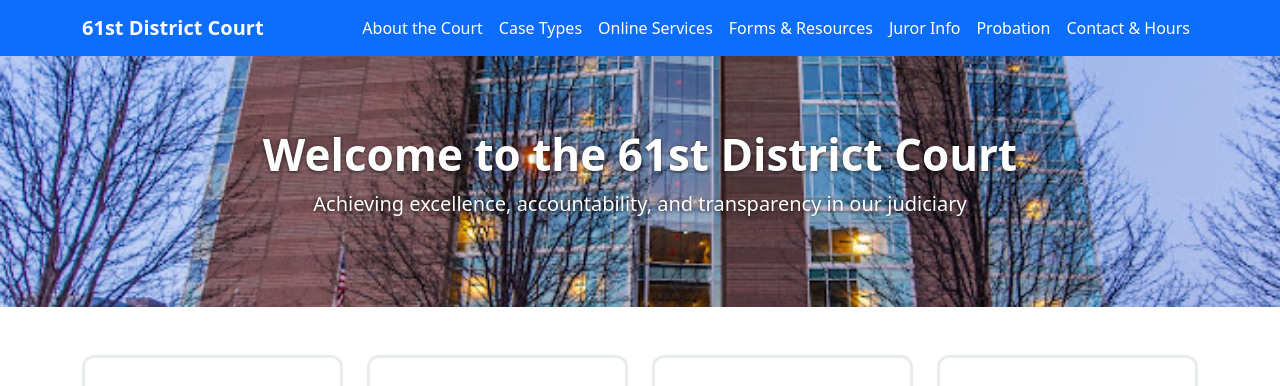
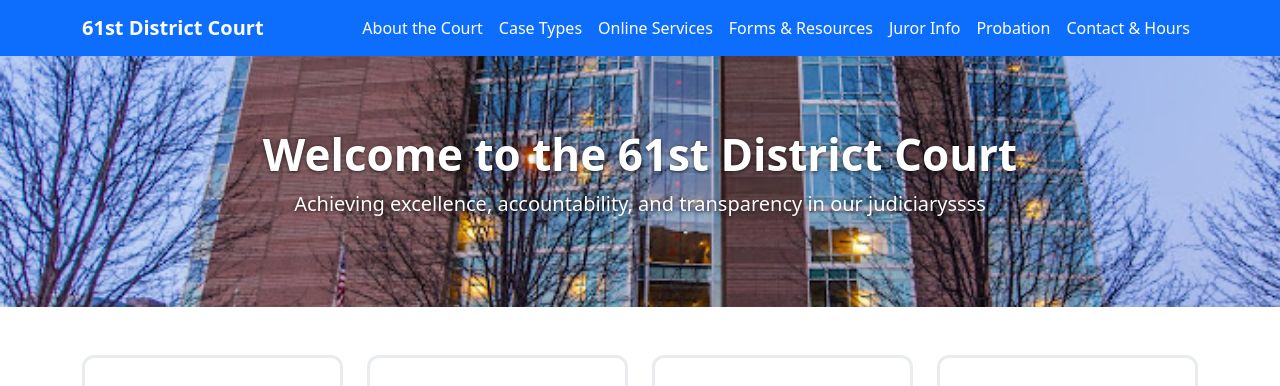
Before and after one commit to DrStern/DanFischer.github.io, a Jekyll site: the page built from index.md, in a window 1280 px wide. Shown: the top 386 px of the page. Built offline with Jekyll 4.4.1, drawn with Linux system fonts in a browser that asks for light colours.

Commit message:
Update index.md

```diff
--- a/index.md
+++ b/index.md
@@ -6,7 +6,7 @@ title: Home
 <div class="hero text-center">
   <div class="container">
     <h1>Welcome to the 61st District Court</h1>
-    <p class="lead">Achieving excellence, accountability, and transparency in our judiciary</p>
+    <p class="lead">Achieving excellence, accountability, and transparency in our judiciaryssss</p>
   </div>
 </div>
 
```
